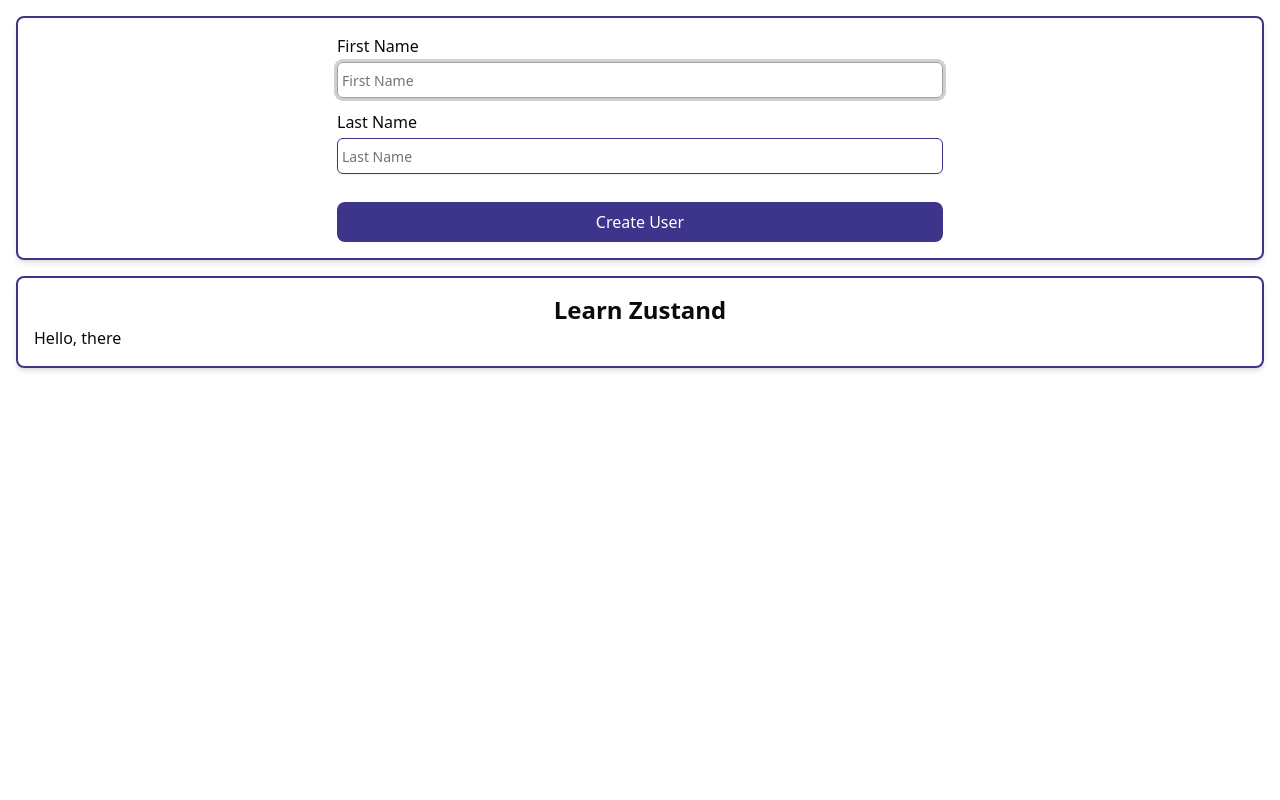
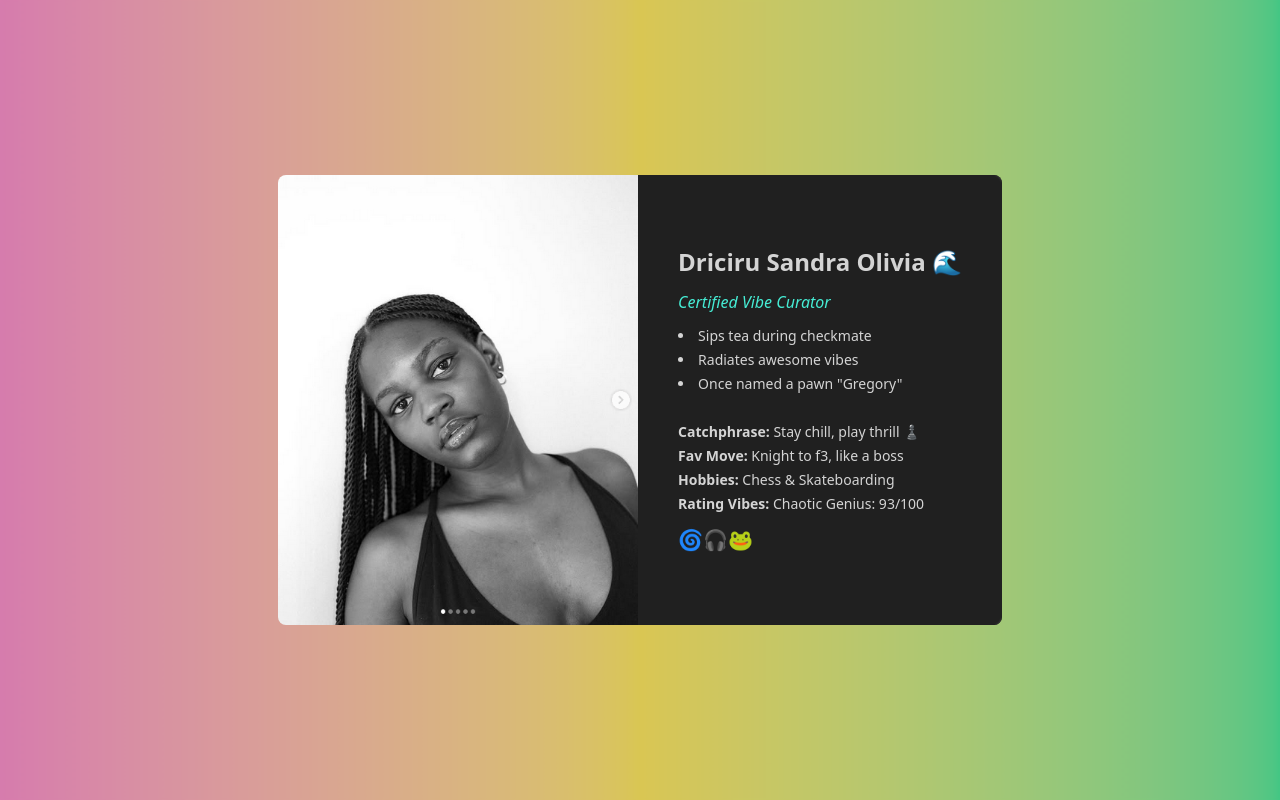
Before and after one commit to AskTiba/bit-by-bit, a Next.js app: page /challenges/sandbox in a window 1280 px wide. Built offline with nearby package versions, Linux system fonts and the light colour scheme.

Commit message:
feat(sandbox): create a glass like effect

```diff
--- /dev/null
+++ b/src/app/challenges/sandbox/components/ChessCard.tsx
@@ -0,0 +1,29 @@
+"use client";
+
+import React from "react";
+import sassie from "../assets/images/sassie.png";
+import GlassChessCard from "./glass";
+
+const ChessCard = () => {
+  return (
+    <main className="min-h-screen bg-gradient-to-b from-gray-900 to-black flex items-center justify-center p-6">
+      <GlassChessCard
+        name="Driciru Sandra Olivia"
+        title="WCM"
+        flag="🇺🇬"
+        profilePhotoUrl={sassie}
+        fideRating={{ standard: 2850, rapid: 2800, blitz: 2900 }}
+        attributes={{
+          tactics: 92,
+          speed: 88,
+          accuracy: 90,
+          opening: 85,
+          middlegame: 95,
+          endgame: 89,
+        }}
+      />
+    </main>
+  );
+};
+
+export default ChessCard;
--- /dev/null
+++ b/src/app/challenges/sandbox/components/Driso.tsx
@@ -0,0 +1,74 @@
+import React from "react";
+import Image from "next/image";
+import sassie from "../assets/images/sassie.png";
+
+// 🧠 Fun Profile Object (scalable + maintainable)
+const funProfile = {
+  name: "Driciru Sandra Olivia 🌊",
+  title: "Certified Vibe Curator",
+  quirks: [
+    "Sips tea during checkmate",
+    "Radiates awesome vibes  ",
+    'Once named a pawn "Gregory"',
+  ],
+  catchphrase: "Stay chill, play thrill ♟️",
+  favoriteMove: "Knight to f3, like a boss",
+  hobbies: "Chess & Skateboarding",
+  vibeScore: "Chaotic Genius: 93/100",
+  moodEmojis: "🌀🎧🐸",
+};
+
+const Driso = () => {
+  return (
+    <main className="bg-gradient-to-r from-pink-400 via-yellow-300 to-green-400">
+      <div className="flex justify-center bg-neutral-400/40 backdrop-blur-[1px] items-center h-screen">
+        <div className="flex rounded-md">
+          {/* 📸 Image Left */}
+          <Image
+            src={sassie}
+            alt="sassie"
+            height={450}
+            className="rounded-l-md"
+          />
+
+          {/* 🎨 Content Right */}
+          <div className="bg-black flex items-center rounded-r-md">
+            <div className="flex-1 flex flex-col h-full justify-center p-10 bg-neutral-400/20 backdrop-blur-[1px] text-neutral-300 rounded-r-md space-y-3">
+              <h2 className="text-2xl font-bold">{funProfile.name}</h2>
+              <p className="italic text-teal-300">{funProfile.title}</p>
+              {/* 🌀 Quirks List */}
+              <ul className="list-disc list-inside text-sm space-y-1">
+                {funProfile.quirks.map((quirk, index) => (
+                  <li key={index}>{quirk}</li>
+                ))}
+              </ul>
+              {/* 🗣️ Other fun attributes */}
+              <div className="text-sm space-y-1 mt-4">
+                <p>
+                  <span className="font-semibold">Catchphrase:</span>{" "}
+                  {funProfile.catchphrase}
+                </p>
+                <p>
+                  <span className="font-semibold">Fav Move:</span>{" "}
+                  {funProfile.favoriteMove}
+                </p>
+                <p>
+                  <span className="font-semibold">Hobbies:</span>{" "}
+                  {funProfile.hobbies}
+                </p>
+                <p>
+                  <span className="font-semibold">Rating Vibes:</span>{" "}
+                  {funProfile.vibeScore}
+                </p>
+              </div>
+              {/* 😎 Mood Emojis */}
+              <p className="text-xl">{funProfile.moodEmojis}</p>
+            </div>
+          </div>
+        </div>
+      </div>
+    </main>
+  );
+};
+
+export default Driso;
--- /dev/null
+++ b/src/app/challenges/sandbox/components/glass.tsx
@@ -0,0 +1,86 @@
+"use client";
+
+import Image, { StaticImageData } from "next/image";
+import React from "react";
+
+type GlassChessCardProps = {
+  name: string;
+  title: string;
+  flag: string;
+  profilePhotoUrl: string | StaticImageData;
+  fideRating: { standard: number; rapid: number; blitz: number };
+  attributes: {
+    tactics: number;
+    speed: number;
+    accuracy: number;
+    opening: number;
+    middlegame: number;
+    endgame: number;
+  };
+};
+
+const GlassChessCard: React.FC<GlassChessCardProps> = ({
+  name,
+  title,
+  flag,
+  profilePhotoUrl,
+  fideRating,
+  attributes: { tactics, speed, accuracy, opening, middlegame, endgame },
+}) => {
+  return (
+    <div className="relative w-80 p-4 rounded-xl bg-black/50 backdrop-blur-md shadow-xl ring-2 ring-white/10 text-white font-sans">
+      {/* Profile Image */}
+      <div className="w-24 h-24 mx-auto -mt-12 rounded-full overflow-hidden border-4 border-white/30 bg-white">
+        <Image
+          src={profilePhotoUrl}
+          alt={`${name} profile`}
+          width={96}
+          height={96}
+          className="object-cover"
+        />
+      </div>
+
+      {/* Header */}
+      <div className="mt-2 text-center">
+        <h2 className="text-xl font-bold">{name}</h2>
+        <p className="text-sm uppercase tracking-wide">{title}</p>
+        <p className="text-2xl mt-1">{flag}</p>
+      </div>
+
+      {/* Ratings */}
+      <div className="mt-4 grid grid-cols-3 text-center text-xs font-medium text-white/90">
+        <div>
+          <p>STD</p>
+          <p className="text-lg font-semibold">{fideRating.standard}</p>
+        </div>
+        <div>
+          <p>RAP</p>
+          <p className="text-lg font-semibold">{fideRating.rapid}</p>
+        </div>
+        <div>
+          <p>BLZ</p>
+          <p className="text-lg font-semibold">{fideRating.blitz}</p>
+        </div>
+      </div>
+
+      {/* Key Attributes Block (6 across) */}
+      <div className="mt-5 grid grid-cols-6 gap-2 text-center text-white/90">
+        {[
+          { label: "TAC", value: tactics },
+          { label: "SPD", value: speed },
+          { label: "ACC", value: accuracy },
+          { label: "OPN", value: opening },
+          { label: "MID", value: middlegame },
+          { label: "END", value: endgame },
+        ].map((attr, index) => (
+          <div key={index}>
+            <p className="text-xs">{attr.label}</p>
+            <p className="text-sm font-bold">{attr.value}</p>
+          </div>
+        ))}
+      </div>
+    </div>
+  );
+};
+
+export default GlassChessCard;
--- a/src/app/challenges/sandbox/components/rehHook.tsx
+++ b/src/app/challenges/sandbox/components/rehHook.tsx
@@ -37,8 +37,8 @@ const RefHook = () => {
   }, [setFocus]);
 
   return (
-    <div className="border-2 border-[#3d348b] rounded-md p-4 m-4 shadow-md">
-      <form onSubmit={onSubmit}>
+    <div className="">
+      <form className="my-8" onSubmit={onSubmit}>
         <div className="sm:w-1/2 sm:mx-auto flex flex-col gap-3">
           {/* 🔤 First Name Field */}
           <div className="flex flex-col gap-1">
--- /dev/null
+++ b/src/app/challenges/sandbox/lib/funProfiles.ts
@@ -0,0 +1,47 @@
+export const funProfiles = [
+    {
+      name: "Sassie Waveman",
+      photo: "/images/sassie.png",
+      title: "Certified Vibe Curator",
+      quirks: [
+        "Sips tea during checkmate",
+        "Plays chess with lo-fi beats",
+        "Once named a pawn 'Gregory'"
+      ],
+      catchphrase: "Stay chill, play thrill ♟️",
+      faveMove: "Knight to f3, like a boss",
+      hobbyCombo: "Chess & Skateboarding",
+      ratingVibes: "Chaotic Genius: 93/100",
+      emojiMood: "🌀🎧🐸"
+    },
+    {
+      name: "Blitz Queen Bee",
+      photo: "/images/blitzqueen.png",
+      title: "Trash Talk Royalty",
+      quirks: [
+        "Always plays Blitz in sunglasses",
+        "Spells ‘check’ with sparkles",
+        "Uses a pink queen exclusively"
+      ],
+      catchphrase: "If you hesitate, I dominate 👑",
+      faveMove: "Queen's Gambit — duh!",
+      hobbyCombo: "Cosplay & Bullet Chess",
+      ratingVibes: "Drama Queen: 88/100",
+      emojiMood: "👑💅🔥"
+    },
+    {
+      name: "Dr. Rookslide",
+      photo: "/images/rookslide.png",
+      title: "Endgame Philosopher",
+      quirks: [
+        "Whispers to his rook before moves",
+        "Keeps a lucky bishop in his pocket",
+        "Quotes Sun Tzu during time scrambles"
+      ],
+      catchphrase: "Life is just a long zugzwang",
+      faveMove: "Rook lift ft. existential dread",
+      hobbyCombo: "Meditation & Board Flipping",
+      ratingVibes: "Silent Storm: 91/100",
+      emojiMood: "🧘‍♂️🌪️♜"
+    }
+  ];
--- a/src/app/challenges/sandbox/page.tsx
+++ b/src/app/challenges/sandbox/page.tsx
@@ -1,14 +1,25 @@
 import React from "react";
 // import ReactHooks from "~/app/challenges/testing/components/reactHooks";
-import RefHook from "~/app/challenges/sandbox/components/rehHook";
-import LearnZustand from "./components/LearnZustand";
+// import RefHook from "~/app/challenges/sandbox/components/rehHook";
+// import LearnZustand from "./components/LearnZustand";
+// import Link from "next/link";
+// import ChessCard from "./components/ChessCard";
+import Driso from "./components/Driso";
 
 const Testing = () => {
   return (
     <div>
+      {/* <Link
+        className="text-blue-900 bg-yellow-400 rounded-md px-2 py-1"
+        href="/components/ChessCard"
+      >
+        Chess Card
+      </Link> */}
       {/* <ReactHooks /> */}
-      <RefHook />
-      <LearnZustand />
+      {/* <RefHook /> */}
+      {/* <LearnZustand /> */}
+      {/* <ChessCard /> */}
+      <Driso />
     </div>
   );
 };
```
Also changed, not shown: src/app/challenges/sandbox/assets/images/sassie.png (added).
